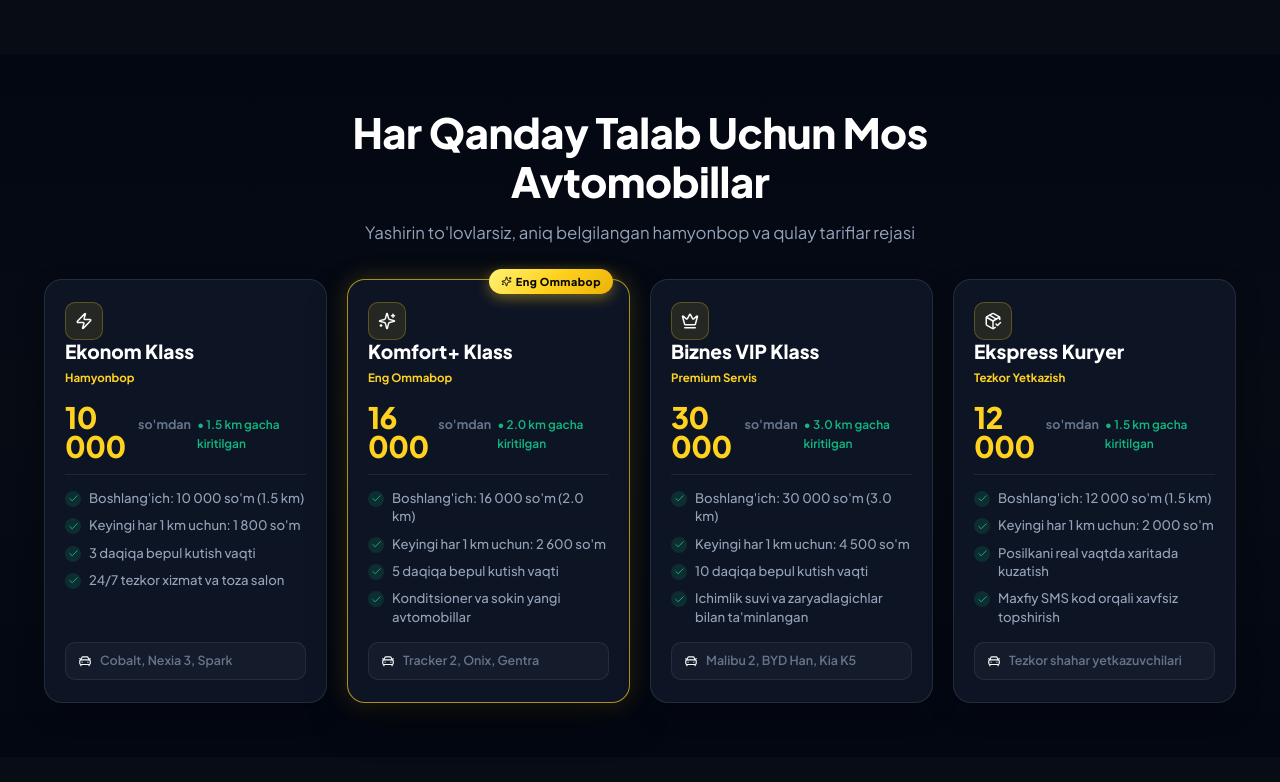
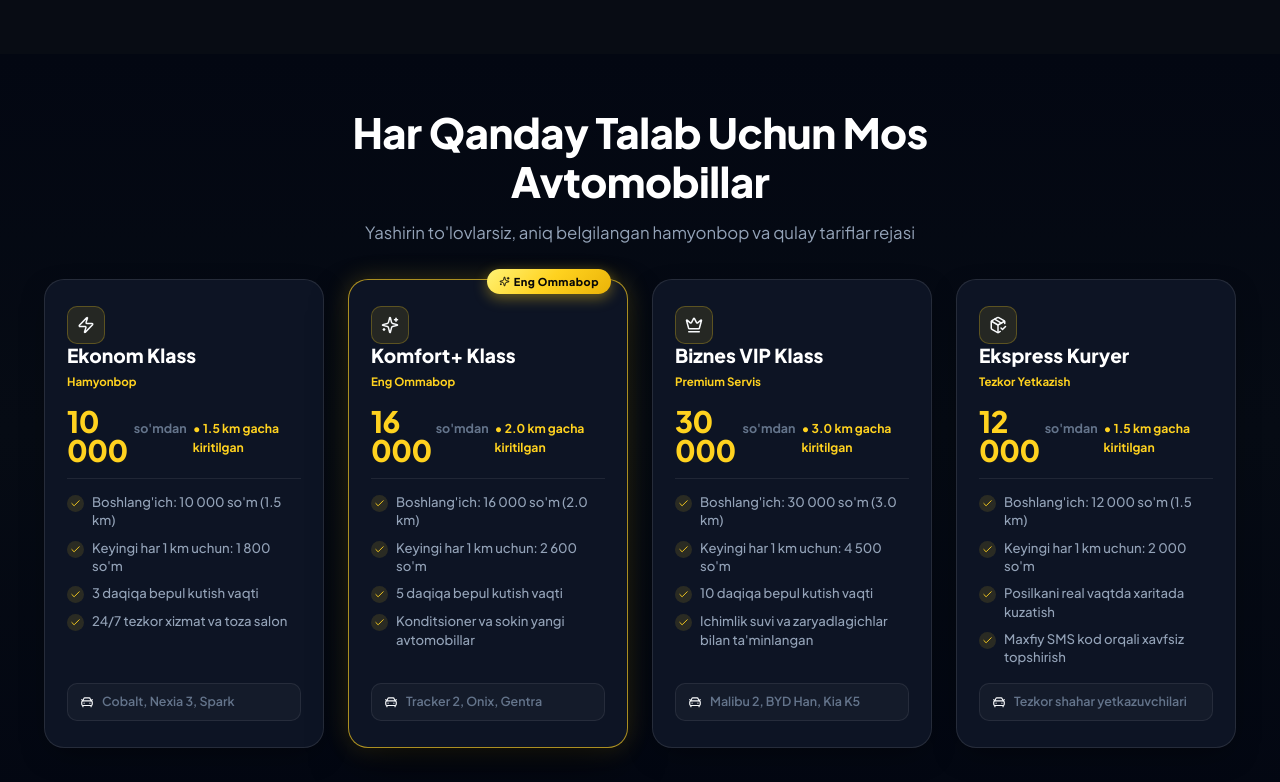
Before and after one commit to humoyun1773/taxi-landing-web, a React (Vite) app: page / in a window 1280 px wide. Shown: the part 2298-3080 px from the top of the page. Built offline with nearby package versions, Linux system fonts and the light colour scheme.

Commit message:
style: expand Tariffs cards width, widen container to 1420px, and update checkmark icons to gold

```diff
--- a/src/components/Tariffs.tsx
+++ b/src/components/Tariffs.tsx
@@ -25,7 +25,7 @@
 
   return (
     <section className="tariffs section light-dark-bg" id="tariffs">
-      <div className="container">
+      <div className="container tariffs-wide-container">
         <div className="section-title">
           <h2>{t('tariffs.title')}</h2>
           <p>{t('tariffs.desc')}</p>
--- a/src/index.css
+++ b/src/index.css
@@ -1676,20 +1676,25 @@
 }
 
 /* ==========================================================================
-   7. TARIFFS (COMPACT HEIGHT & WIDE 4-CARD GRID)
+   7. TARIFFS (EXPANDED WIDE 4-CARD GRID)
    ========================================================================== */
+.tariffs-wide-container {
+  max-width: 1420px !important;
+  width: 100%;
+}
+
 .tariffs-grid-compact {
   display: grid;
   grid-template-columns: repeat(4, 1fr);
-  gap: 20px;
+  gap: 24px;
   align-items: stretch;
 }
 
 .tariff-card-compact {
   background: #0D1424;
   border: 1px solid rgba(255, 255, 255, 0.1);
-  border-radius: 18px;
-  padding: 22px 20px;
+  border-radius: 20px;
+  padding: 26px 22px;
   display: flex;
   flex-direction: column;
   justify-content: space-between;
@@ -1801,9 +1806,9 @@
 }
 
 .compact-dist-note {
-  font-size: 0.74rem;
-  font-weight: 600;
-  color: #10B981;
+  font-size: 0.76rem;
+  font-weight: 700;
+  color: #FFD21F;
 }
 
 .compact-specs-list {
@@ -1822,11 +1827,11 @@
 }
 
 .compact-check-circle {
-  width: 16px;
-  height: 16px;
+  width: 17px;
+  height: 17px;
   border-radius: 50%;
-  background: rgba(16, 185, 129, 0.15);
-  color: #10B981;
+  background: rgba(255, 210, 31, 0.12);
+  color: #FFD21F;
   display: flex;
   align-items: center;
   justify-content: center;
```
